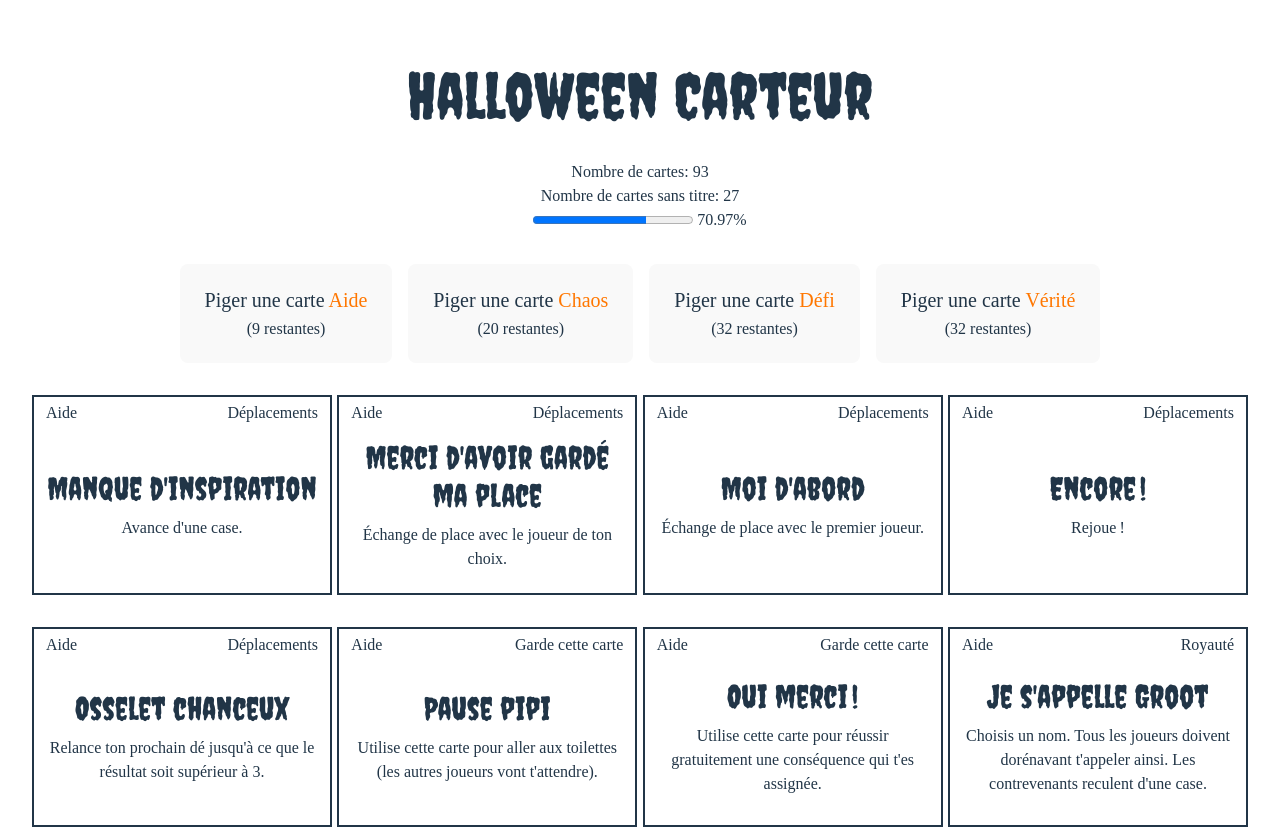
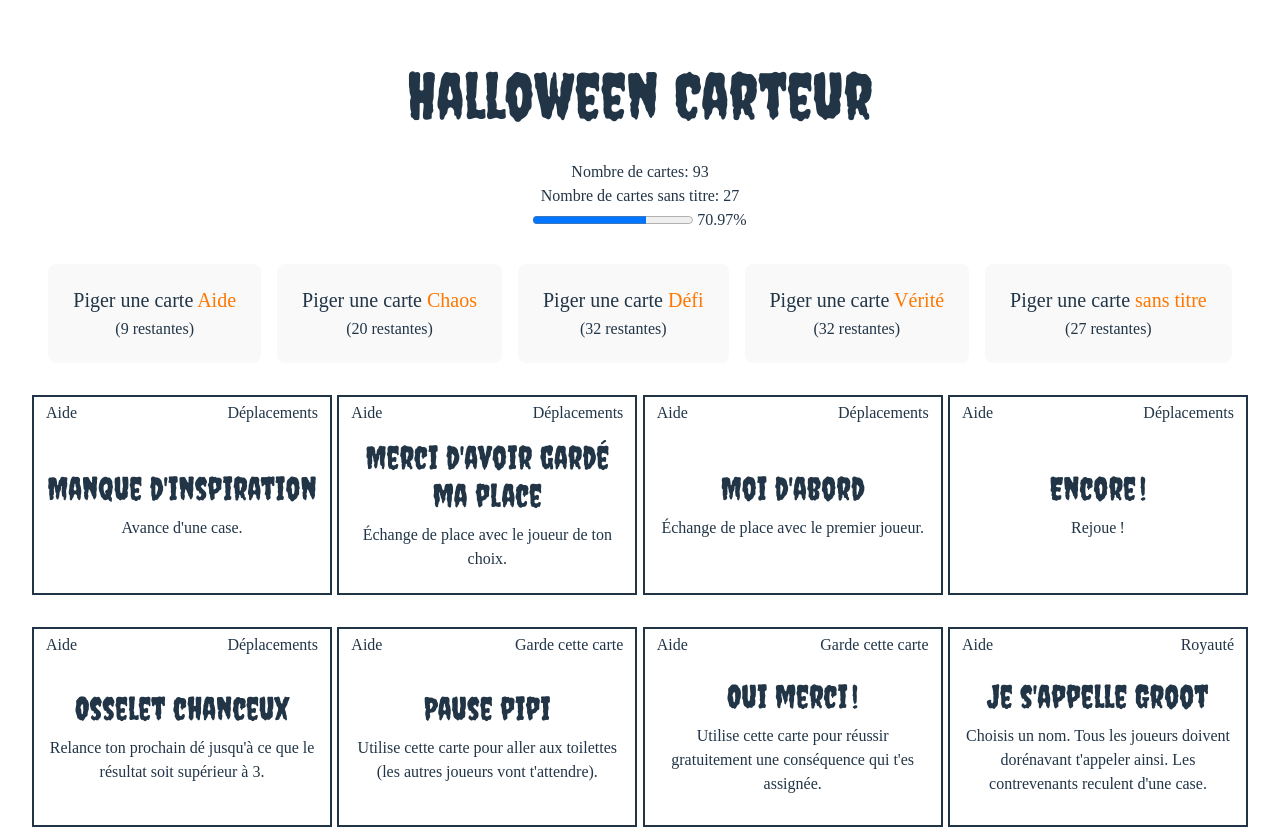
Before and after one commit to beaudry/HalloweenCarteur, a Preact app: page / in a window 1280 px wide. Shown: the top 829 px of the page. Built offline with nearby package versions, Linux system fonts and the light colour scheme; a web font is replaced by a local one.

Commit message:
Piger sans titre

```diff
--- a/src/app.tsx
+++ b/src/app.tsx
@@ -12,9 +12,10 @@ const cartesAide = obtenirCartesDeLaCategorie(Categorie.aide);
 const cartesChaos = obtenirCartesDeLaCategorie(Categorie.chaos);
 const cartesDefi = obtenirCartesDeLaCategorie(Categorie.defi);
 const cartesVerite = obtenirCartesDeLaCategorie(Categorie.verite);
+const cartesSansTitre = cartes.filter(carte => !carte.titre);
 
 const nombreTotalDeCartes = cartes.length;
-const nombreDeCartesAvecTitre = cartes.filter(carte => carte.titre).length;
+const nombreDeCartesAvecTitre = nombreTotalDeCartes - cartesSansTitre.length;
 
 function App() {
   return (
@@ -33,6 +34,7 @@ function App() {
           <Pigeur cartes={cartesChaos} titre={Categorie.chaos} />
           <Pigeur cartes={cartesDefi} titre={Categorie.defi} />
           <Pigeur cartes={cartesVerite} titre={Categorie.verite} />
+          <Pigeur cartes={cartesSansTitre} titre="sans titre" />
         </div>
       </div>
 
```
